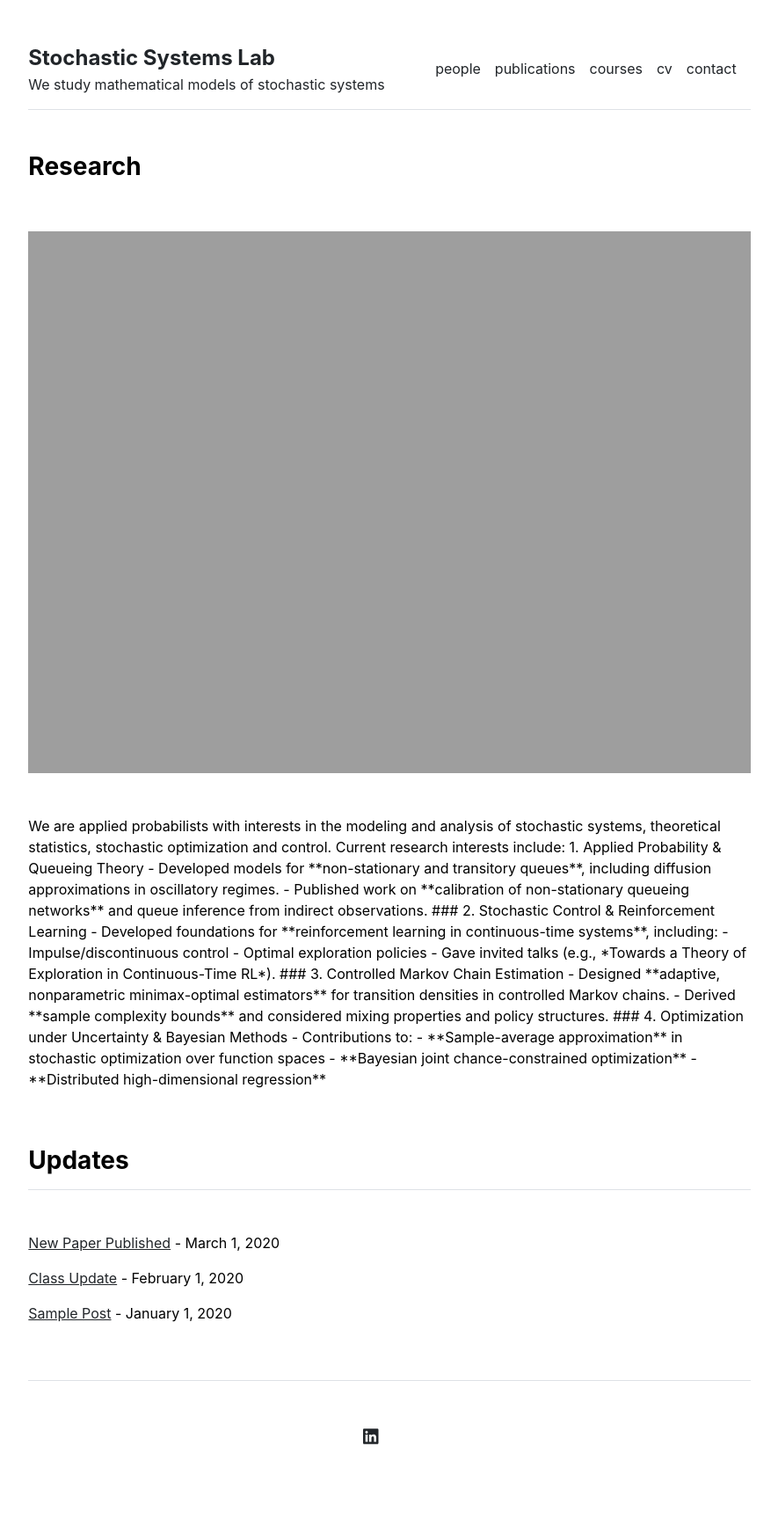
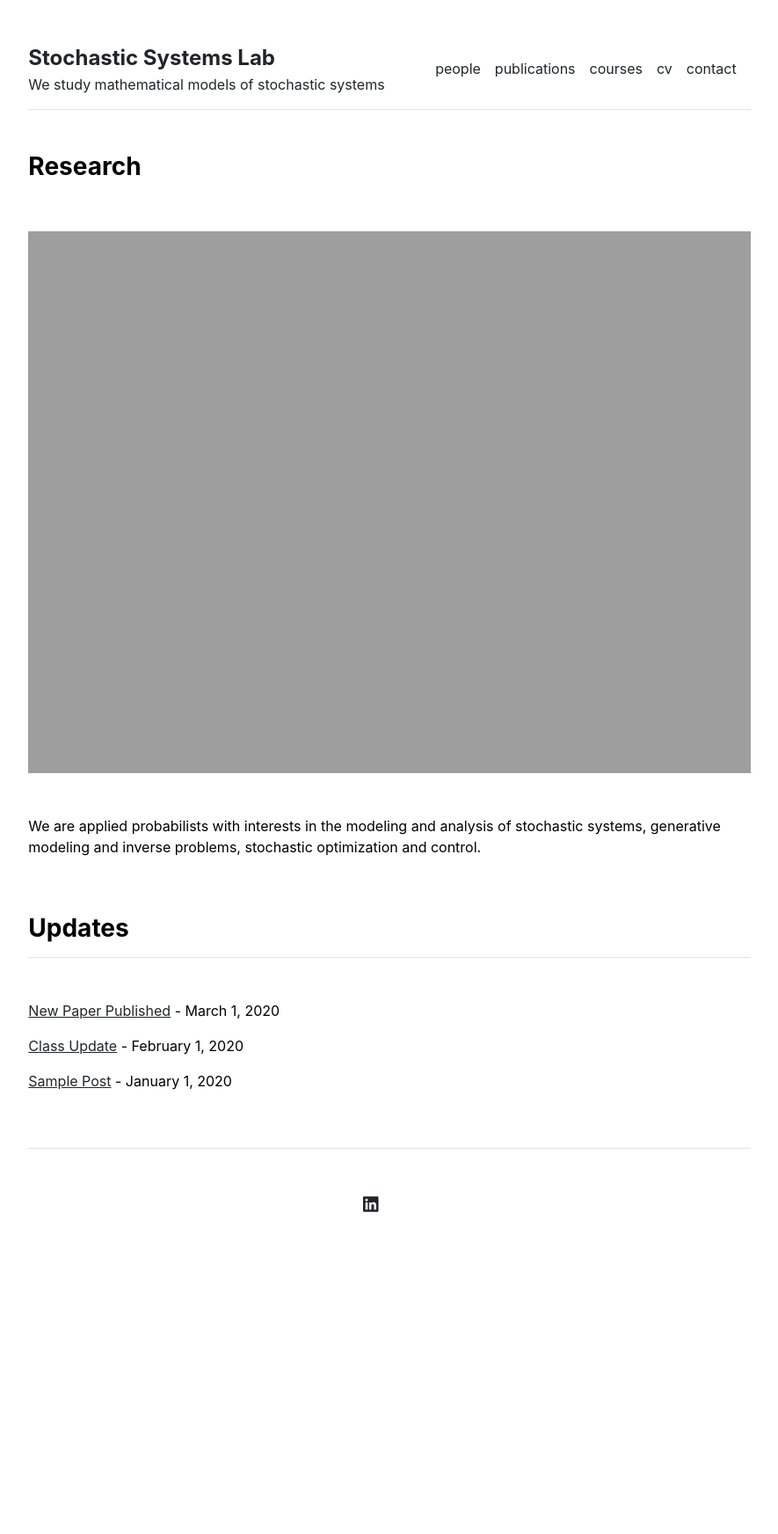
Before and after one commit to stochasticsystemslab/stochasticsystemslab.github.io, a Jekyll site: the page built from index.md, in a window 1280 px wide. Shown: the whole page at 88% size, without its empty margins (197-1082 px from the left). Built offline with Jekyll 4.4.1, drawn with Linux system fonts in a browser that asks for light colours; after the commit the page ends 1480 px from its top, so only the background shows below that.

Commit message:
Update home.html

```diff
--- a/_layouts/home.html
+++ b/_layouts/home.html
@@ -5,29 +5,7 @@ layout: default
 <div class="row g-5 mb-5">
     <h3 class="fw-bold">Research</h3>
     <img src="{{ site.github.url }}/assets/img/SSLOV.png" alt="Home" width="100%">
-    <p>We are applied probabilists with interests in the modeling and analysis of stochastic systems, theoretical statistics, stochastic optimization and control. Current research interests include: 1. Applied Probability & Queueing Theory
-
-- Developed models for **non-stationary and transitory queues**, including diffusion approximations in oscillatory regimes.
-- Published work on **calibration of non-stationary queueing networks** and queue inference from indirect observations.
-
-### 2. Stochastic Control & Reinforcement Learning
-
-- Developed foundations for **reinforcement learning in continuous-time systems**, including:
-  - Impulse/discontinuous control
-  - Optimal exploration policies
-- Gave invited talks (e.g., *Towards a Theory of Exploration in Continuous-Time RL*).
-
-### 3. Controlled Markov Chain Estimation
-
-- Designed **adaptive, nonparametric minimax-optimal estimators** for transition densities in controlled Markov chains.
-- Derived **sample complexity bounds** and considered mixing properties and policy structures.
-
-### 4. Optimization under Uncertainty & Bayesian Methods
-
-- Contributions to:
-  - **Sample-average approximation** in stochastic optimization over function spaces
-  - **Bayesian joint chance-constrained optimization**
-  - **Distributed high-dimensional regression** </p>
+    <p>We are applied probabilists with interests in the modeling and analysis of stochastic systems, generative modeling and inverse problems, stochastic optimization and control. </p>
 </div>
 
 <!-- {% include publications.html %} -->
```
